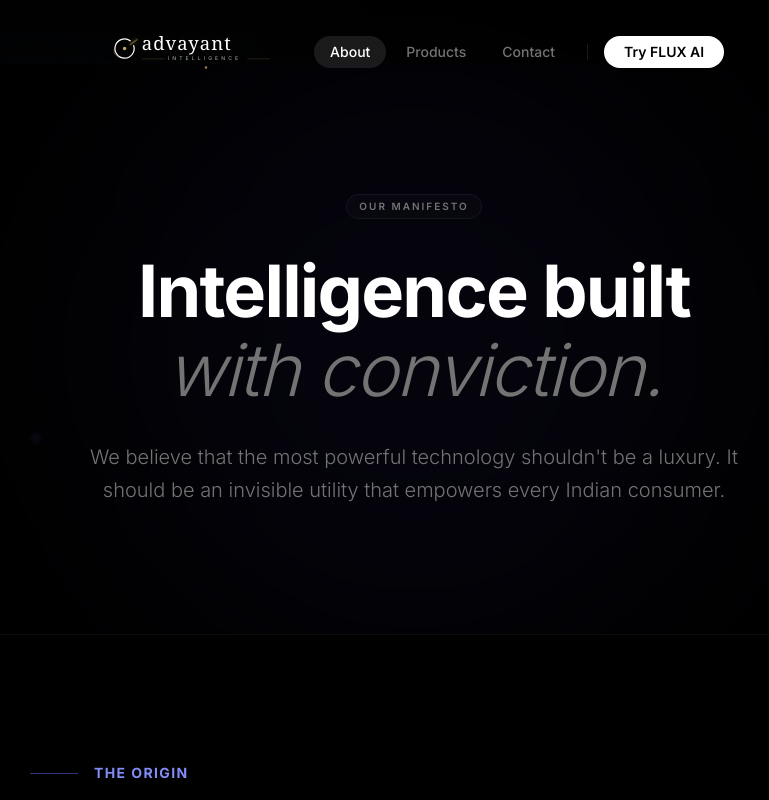
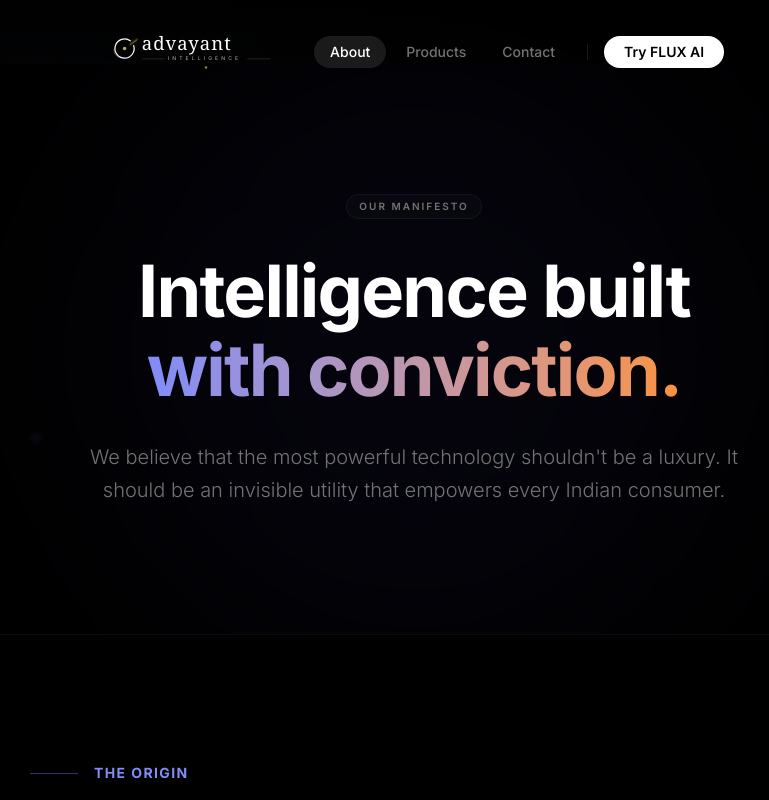
Before and after one commit to iamsparshgupta/advayant-website, a Next.js app: page /about in a window 1280 px wide. Shown: the top 800 px of the page, without its empty margins (226-995 px from the left). Built offline with nearby package versions, Linux system fonts and the light colour scheme.

Commit message:
style: apply saffron dawn gradient to about page hero text

```diff
--- a/src/app/about/page.tsx
+++ b/src/app/about/page.tsx
@@ -23,7 +23,7 @@ export default function AboutPage() {
           <h1 className="animate-fade-in-up animate-delay-100 text-5xl sm:text-6xl lg:text-7xl font-bold text-white leading-[1.1] mb-8 tracking-tight">
             Intelligence built
             <br />
-            <span className="italic font-light text-neutral-400">with conviction.</span>
+            <span className="text-transparent bg-clip-text bg-gradient-to-r from-primary-400 to-accent-400">with conviction.</span>
           </h1>
           <p className="animate-fade-in-up animate-delay-200 text-xl text-neutral-400 max-w-2xl mx-auto leading-relaxed font-light">
             We believe that the most powerful technology shouldn&apos;t be a luxury. It should be an invisible utility that empowers every Indian consumer.
```
